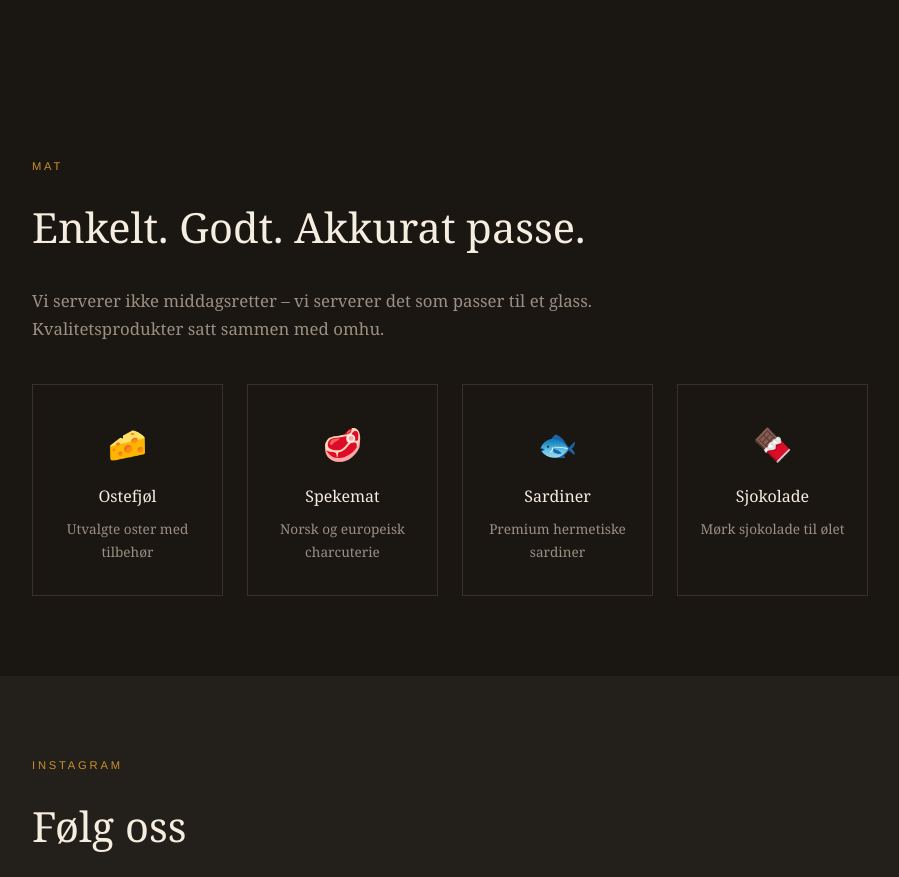
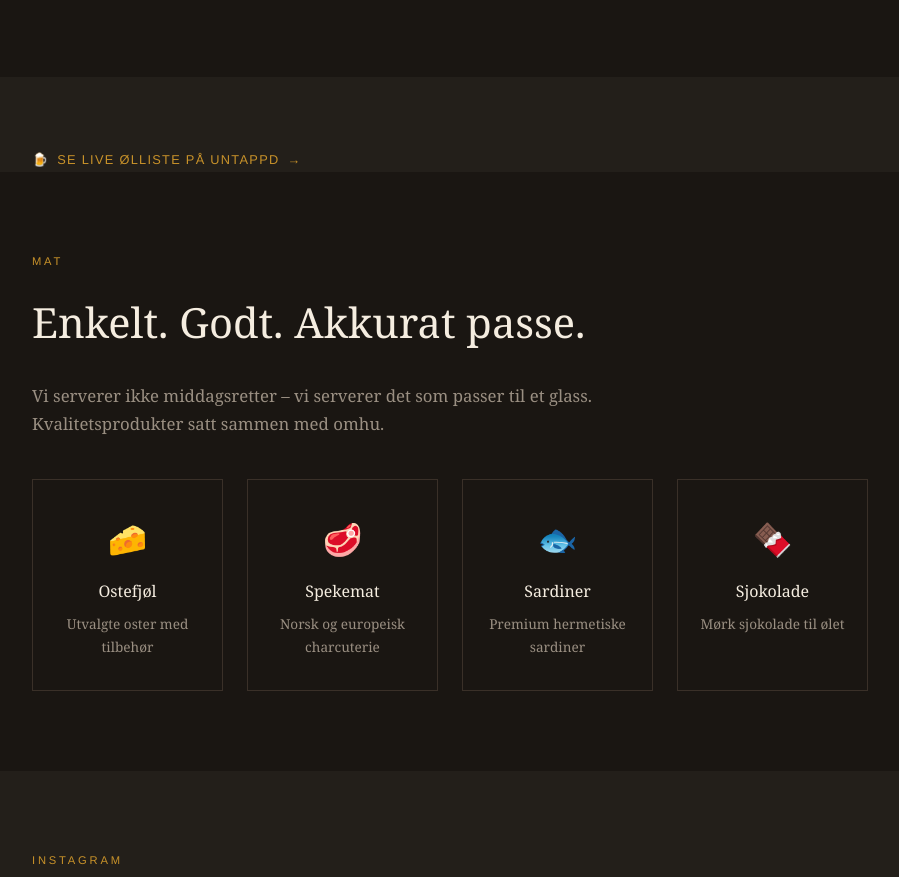
Before and after one commit to Trulsaa/mysterud-bar, a plain HTML site: page index.html in a window 1280 px wide. Shown: the part 2600-3477 px from the top of the page, without its empty margins (190-1089 px from the left). Drawn offline with Linux system fonts and the light colour scheme.

Commit message:
Behold Untappd-lenke uten ølmeny
Co-Authored-By: Claude Sonnet 4.6 <noreply@anthropic.com>

```diff
--- a/index.html
+++ b/index.html
@@ -623,6 +623,13 @@
     </div>
   </section>
 
+  <!-- ØL – Untappd -->
+  <div id="ol" style="max-width:900px; margin:0 auto; padding:3rem 2rem 0;">
+    <a href="https://untappd.com/v/mysterud-bar/5945190" target="_blank" rel="noopener" class="untappd-link">
+      🍺 <span data-no>Se live ølliste på Untappd</span><span data-en>View live beer list on Untappd</span> →
+    </a>
+  </div>
+
   <!-- MAT -->
   <section id="mat">
     <p class="section-label"><span data-no>Mat</span><span data-en>Food</span></p>
```
